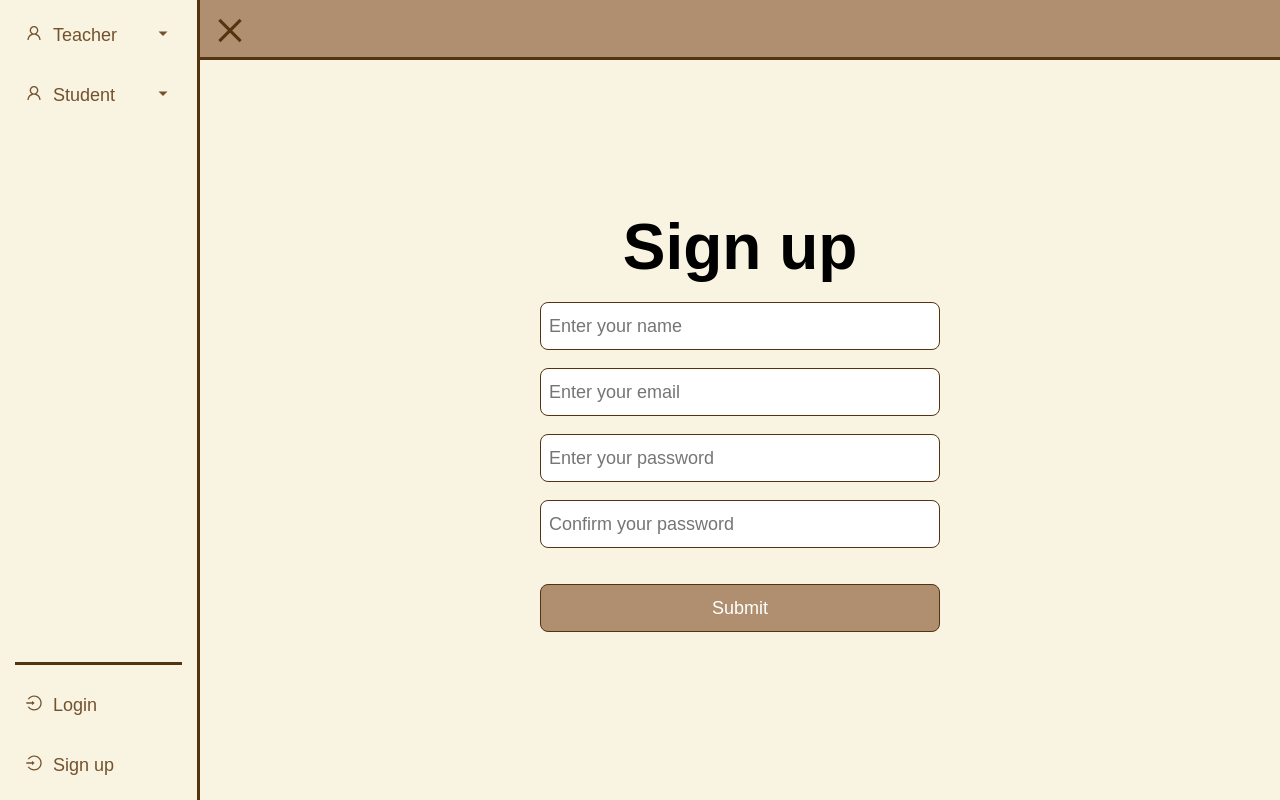
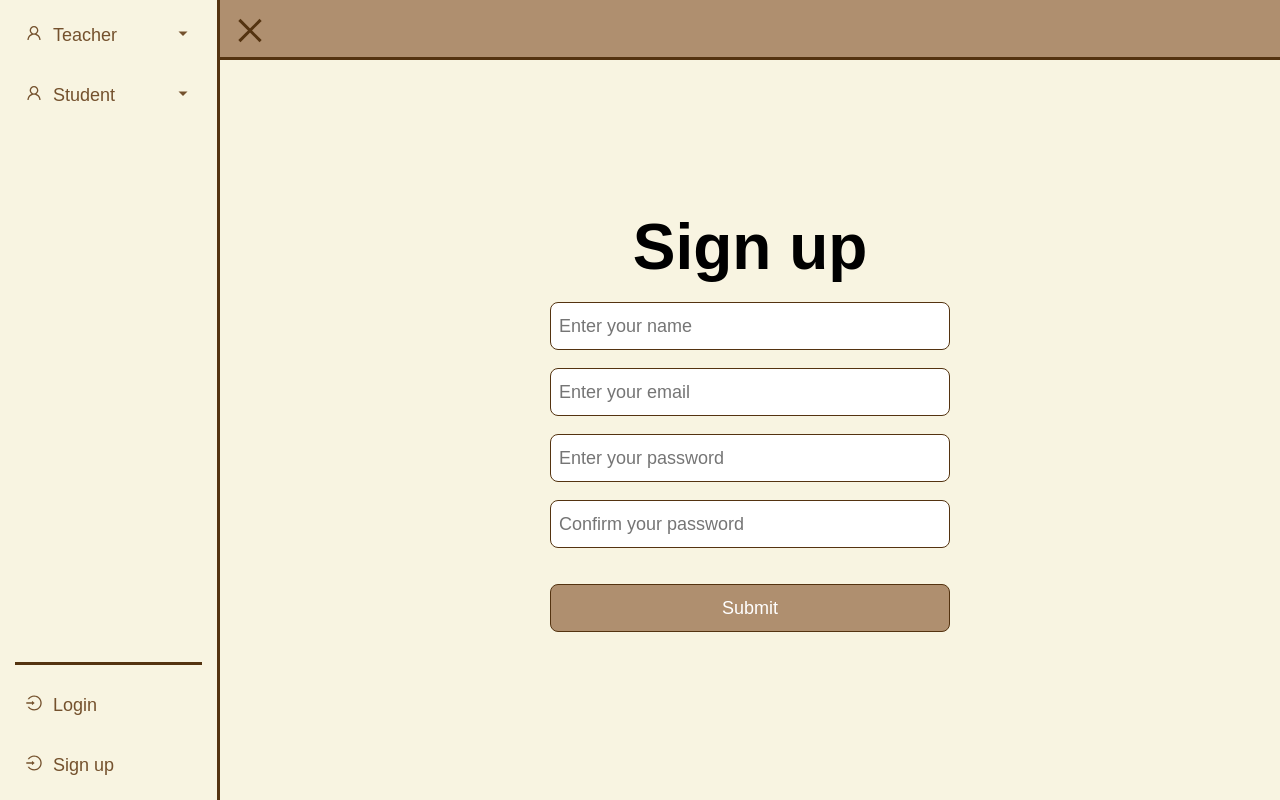
Before and after one commit to Feederboyz/Order, a React (Create React App) app: page /signup in a window 1280 px wide. Built offline with nearby package versions, Linux system fonts and the light colour scheme.

Commit message:
1.Remove unexprected char in Signup.js 2. Add more width for sidebar to make the text won't be wrapped when scroller appear

```diff
--- a/src/components/auth/Signup.js
+++ b/src/components/auth/Signup.js
@@ -52,17 +52,20 @@ export default function Signup(props) {
         event.preventDefault();
         if (validateAccount()) {
             try {
-                const response = await fetch(`${process.env.REACT_APP_BACKEND_URL}/signup`, {
-                    method: "POST",
-                    headers: {
-                        "Content-Type": "application/json",
-                    },
-                    body: JSON.stringify({ username, email, password }),
-                });
+                const response = await fetch(
+                    `${process.env.REACT_APP_BACKEND_URL}/signup`,
+                    {
+                        method: "POST",
+                        headers: {
+                            "Content-Type": "application/json",
+                        },
+                        body: JSON.stringify({ username, email, password }),
+                    }
+                );
 
                 const result = await response.json();
                 if (!response.ok) {
-                    alert("An error occurred. Please try again later.");ß
+                    alert("An error occurred. Please try again later.");
                     setSubmitError(result.message);
                 } else {
                     alert("Account created successfully.");
--- a/src/components/sidebar/Sidebar.scss
+++ b/src/components/sidebar/Sidebar.scss
@@ -4,7 +4,7 @@
     z-index: 1;
     display: flex;
     flex-direction: column;
-    width: 200px;
+    width: 220px;
     height: 100%;
     padding-top: 10px;
     padding-bottom: 10px;
@@ -17,7 +17,7 @@
 }
 
 #sidebar.sidebar__hide {
-    margin-left: -200px;
+    margin-left: -220px;
 }
 
 #sidebar-hr {
```
